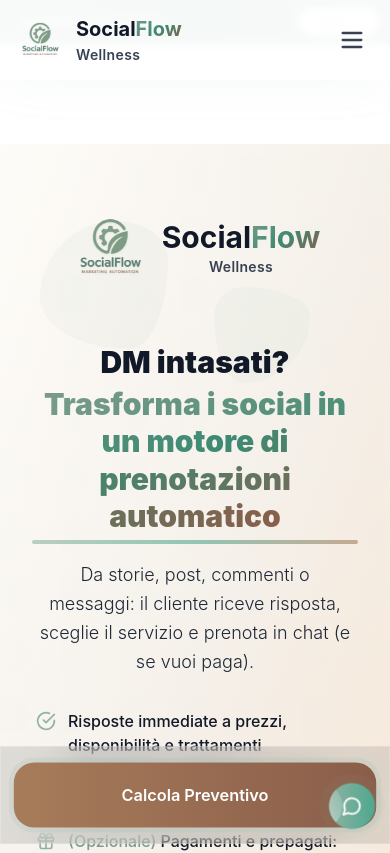
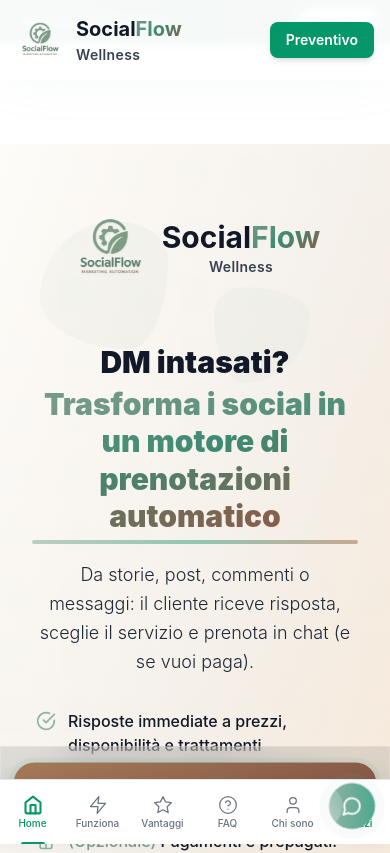
Before and after one commit to ronza99/SocialFlow-Wellness, a React (Vite) app: page / in a window 390 px wide. Shown: the top 853 px of the page. Built offline with nearby package versions, Linux system fonts and the light colour scheme.

Commit message:
Updated index.css

```diff
--- a/src/components/Navigation.tsx
+++ b/src/components/Navigation.tsx
@@ -1,11 +1,10 @@
 import React, { useState, useEffect } from 'react';
 import { Link, useLocation, useNavigate } from 'react-router-dom';
-import { Menu, X } from 'lucide-react';
+import { Home, Zap, Star, HelpCircle, User, Tag } from 'lucide-react';
 import Logo from './Logo';
 
 export default function Navigation() {
   const [isScrolled, setIsScrolled] = useState(false);
-  const [isMobileMenuOpen, setIsMobileMenuOpen] = useState(false);
   const location = useLocation();
   const navigate = useNavigate();
 
@@ -13,27 +12,23 @@ export default function Navigation() {
     const handleScroll = () => {
       setIsScrolled(window.scrollY > 10);
     };
-
     window.addEventListener('scroll', handleScroll);
     return () => window.removeEventListener('scroll', handleScroll);
   }, []);
 
   useEffect(() => {
-    setIsMobileMenuOpen(false);
     window.scrollTo(0, 0);
   }, [location.pathname]);
 
   const navLinks = [
-    { path: '/', label: 'Home' },
-    { path: '/come-funziona', label: 'Come funziona' },
-    { path: '/vantaggi', label: 'Vantaggi' },
-    { path: '/faq', label: 'FAQ' },
-    { path: '/chi-sono', label: 'Chi sono' },
+    { path: '/', label: 'Home', icon: Home },
+    { path: '/come-funziona', label: 'Come funziona', icon: Zap },
+    { path: '/vantaggi', label: 'Vantaggi', icon: Star },
+    { path: '/faq', label: 'FAQ', icon: HelpCircle },
+    { path: '/chi-sono', label: 'Chi sono', icon: User },
   ];
 
   const scrollToPricing = () => {
-    setIsMobileMenuOpen(false);
-
     if (location.pathname !== '/') {
       navigate('/#pricing');
     } else {
@@ -45,6 +40,7 @@ export default function Navigation() {
   };
 
   return (
+    <>
       <nav
         className={`fixed top-0 left-0 right-0 z-50 transition-all duration-300 ${
           isScrolled ? 'bg-white shadow-lg' : 'bg-white/95 backdrop-blur-sm'
@@ -78,45 +74,49 @@ export default function Navigation() {
               </button>
             </div>
 
+            <div className="lg:hidden">
               <button
-            onClick={() => setIsMobileMenuOpen(!isMobileMenuOpen)}
-            className="lg:hidden p-2 rounded-lg hover:bg-gray-100 transition-colors"
-            aria-label="Toggle menu"
+                onClick={scrollToPricing}
+                className="bg-emerald-600 text-white px-4 py-2 rounded-lg text-sm font-semibold hover:bg-emerald-700 transition-colors shadow-md"
               >
-            {isMobileMenuOpen ? (
-              <X className="h-6 w-6 text-gray-700" />
-            ) : (
-              <Menu className="h-6 w-6 text-gray-700" />
-            )}
+                Preventivo
               </button>
             </div>
           </div>
+        </div>
+      </nav>
 
-      {isMobileMenuOpen && (
-        <div className="lg:hidden bg-white border-t border-gray-200 shadow-lg">
-          <div className="px-4 py-4 space-y-3">
-            {navLinks.map((link) => (
+      <nav className="lg:hidden fixed bottom-0 left-0 right-0 z-50 bg-white border-t border-gray-200 shadow-[0_-4px_20px_rgba(0,0,0,0.08)]">
+        <div className="flex items-stretch h-16">
+          {navLinks.map((link) => {
+            const Icon = link.icon;
+            const isActive = location.pathname === link.path;
+            const shortLabel = link.label === 'Come funziona' ? 'Funziona' : link.label;
+            return (
               <Link
                 key={link.path}
                 to={link.path}
-                className={`block px-4 py-2 rounded-lg font-medium transition-colors ${
-                  location.pathname === link.path
-                    ? 'bg-emerald-50 text-emerald-600'
-                    : 'text-gray-700 hover:bg-gray-50'
+                className={`flex-1 flex flex-col items-center justify-center gap-0.5 transition-colors ${
+                  isActive ? 'text-emerald-600' : 'text-gray-500'
                 }`}
               >
-                {link.label}
+                <Icon className={`h-5 w-5 ${isActive ? 'stroke-[2.5px]' : 'stroke-[1.5px]'}`} />
+                <span className="text-[10px] font-medium leading-tight">{shortLabel}</span>
+                {isActive && (
+                  <span className="absolute bottom-0 w-6 h-0.5 bg-emerald-600 rounded-t-full" />
+                )}
               </Link>
-            ))}
+            );
+          })}
           <button
             onClick={scrollToPricing}
-              className="w-full bg-emerald-600 text-white px-6 py-3 rounded-lg font-semibold hover:bg-emerald-700 transition-colors shadow-md"
+            className="flex-1 flex flex-col items-center justify-center gap-0.5 text-emerald-600"
           >
-              Richiedi Preventivo
+            <Tag className="h-5 w-5 stroke-[2px]" />
+            <span className="text-[10px] font-semibold leading-tight">Prezzi</span>
           </button>
         </div>
-        </div>
-      )}
       </nav>
+    </>
   );
 }
--- a/src/index.css
+++ b/src/index.css
@@ -254,6 +254,7 @@
     /* Prevent horizontal scroll */
     body {
       overflow-x: hidden;
+      padding-bottom: 4rem;
     }
 
     /* Ensure containers don't exceed viewport */
```
Lines whose indentation alone changed are shown as unchanged.
